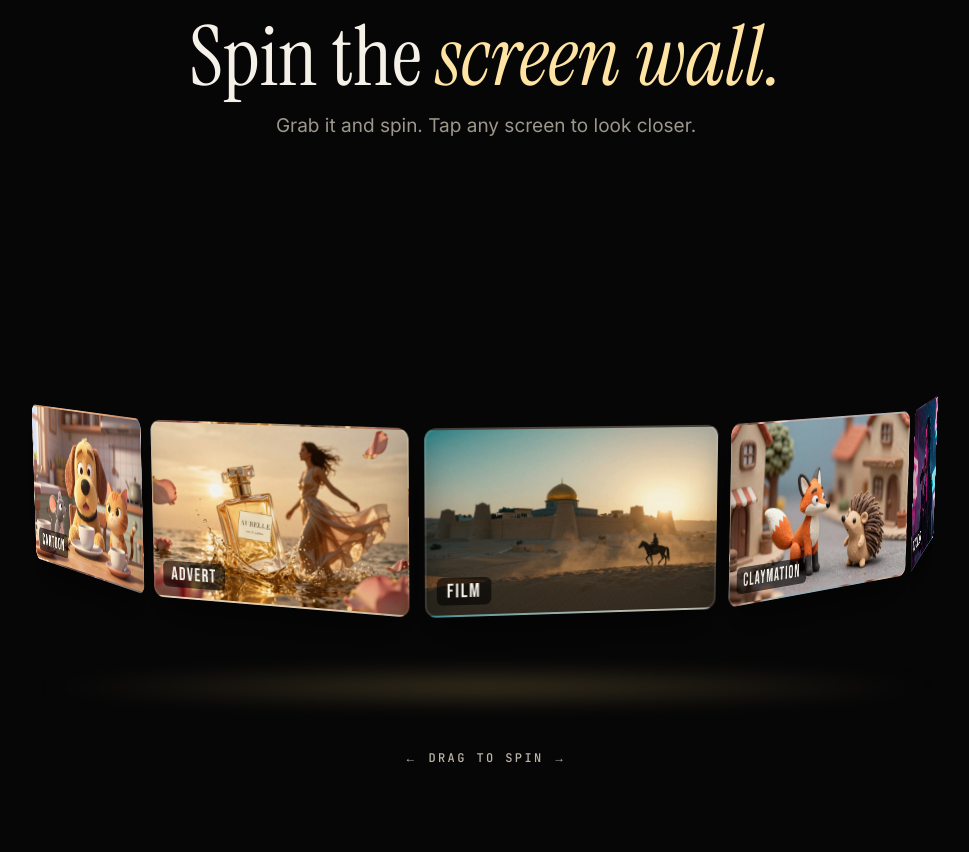
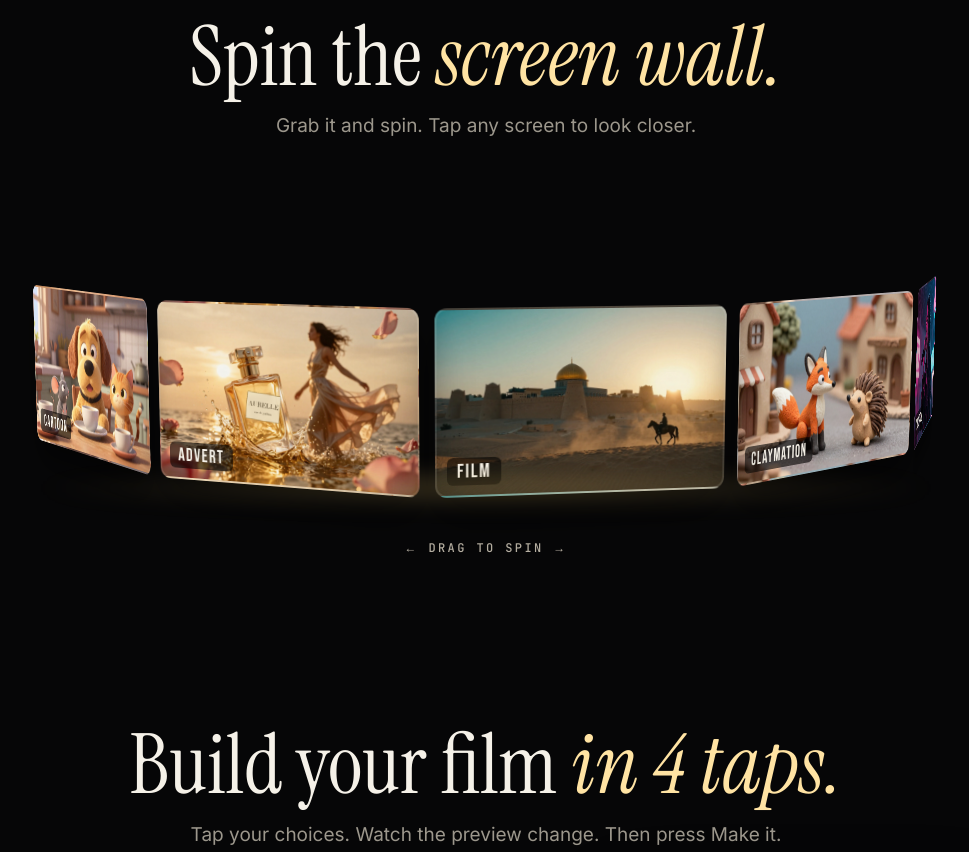
Before and after one commit to rahatali-bot/clipgleam-site, a plain HTML site: page samples/i.html in a window 1280 px wide. Shown: the part 892-1744 px from the top of the page, without its empty margins (154-1123 px from the left). Drawn offline with Linux system fonts and the light colour scheme.

Commit message:
Sample I: tighter screen wall
Co-Authored-By: Claude Opus 5.5 <noreply@anthropic.com>

```diff
--- a/samples/i.html
+++ b/samples/i.html
@@ -110,7 +110,7 @@ footer{border-top:1px solid var(--line);padding:28px max(16px,6vw);color:#7d786e
 .big em{color:var(--gold2)}
 .sub3{text-align:center;color:var(--mute);font-size:19px;margin:14px auto 40px;max-width:640px}
 /* 3D wall */
-.wall3d{height:min(560px,70vh);perspective:1500px;cursor:grab;touch-action:pan-y;user-select:none;position:relative}
+.wall3d{height:min(380px,52vh);margin-top:-30px;perspective:1500px;cursor:grab;touch-action:pan-y;user-select:none;position:relative}
 .wall3d:active{cursor:grabbing}
 .ring3d{position:absolute;left:50%;top:50%;width:300px;height:190px;margin:-95px 0 0 -150px;transform-style:preserve-3d}
 .pan{position:absolute;inset:0;border-radius:12px;background:center/cover;box-shadow:0 20px 50px rgba(0,0,0,.6);border:2px solid rgba(255,255,255,.12);backface-visibility:hidden;cursor:pointer;transition:border-color .2s}
```
